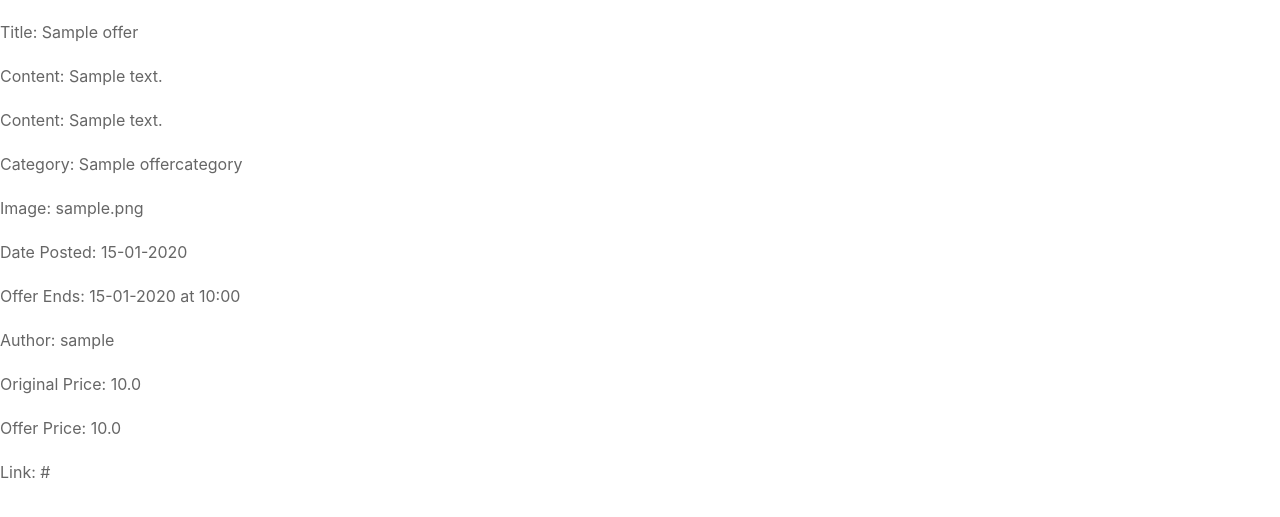
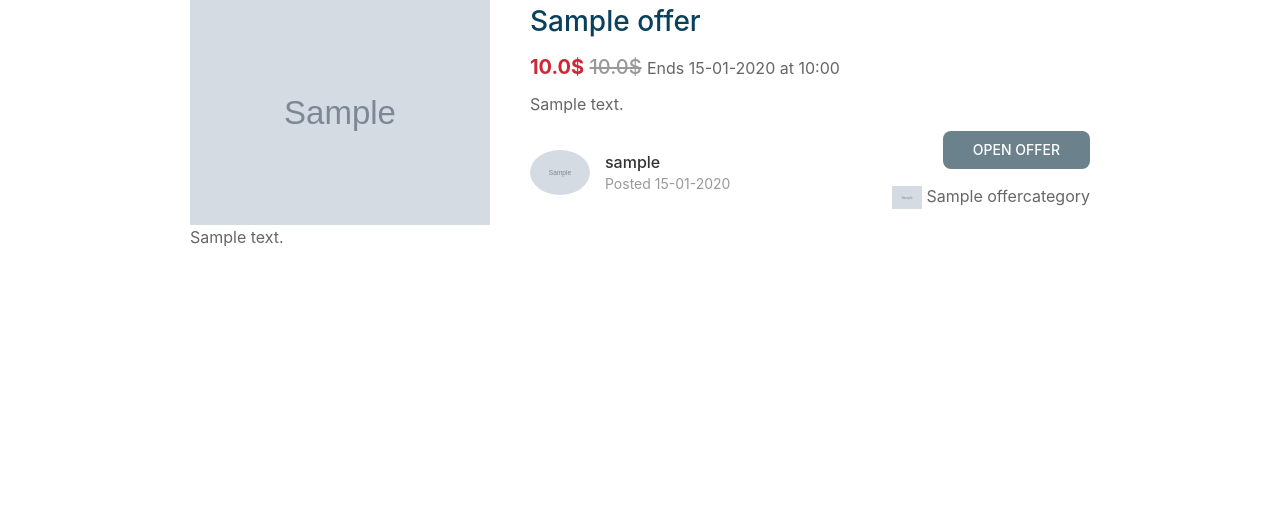
Before and after one commit to Notiooo/PawTravel, a Django app: page /offers/1/ in a window 1280 px wide. Shown: the top 517 px of the page. Run offline with Django 4.2, Linux system fonts and the light colour scheme; tables that the repository leaves empty hold one stand-in row (values such as "Sample post"); grey boxes marked "Sample" are stand-in pictures.

Commit message:
Add web design of detailed display of the offer - close #41

```diff
--- a/PawTravel/offers/templates/detailed_offer.html
+++ b/PawTravel/offers/templates/detailed_offer.html
@@ -1,15 +1,53 @@
 {% extends 'base.html' %}
 
 {% block content %}
-    <p>Title: {{ offer.title }}</p>
-    <p>Content: {{ offer.shortContent }}</p>
-    <p>Content: {{ offer.content|safe }}</p>
-    <p>Category: {{ offer.category }}</p>
-    <p>Image: {{ offer.image }}</p>
-    <p>Date Posted: {{ offer.datePosted|date:'d-m-Y' }}</p>
-    <p>Offer Ends: {{ offer.offerEnds|date:'d-m-Y' }} at {{ offer.offerEnds|date:'H:i' }}</p>
-    <p>Author: {{ offer.author }}</p>
-    <p>Original Price: {{ offer.originalPrice }}</p>
-    <p>Offer Price: {{ offer.offerPrice }}</p>
-    <p>Link: {{ offer.link }}</p>
+    <div class="uk-container uk-container-small">
+        <div class="uk-flex-center" uk-grid>
+            <!-- Image (left side)-->
+            <div>
+                <img src="{{ offer.image.url }}" class="uk-width-medium" alt="img">
+            </div>
+            <!-- Offer (right side) -->
+            <div class="uk-section-default uk-width-expand@s">
+                <div class="uk-margin-small pt-offer-title pt-color-darkblue">{{ offer.title }}</div>
+                <div class="uk-margin-small">
+                    <span class="pt-offer-discount">
+                        <span class="pt-color-red uk-text-bolder">{{ offer.offerPrice }}$</span>
+                        <s class="uk-text-muted">{{ offer.originalPrice }}$</s>
+                    </span>
+                    Ends {{ offer.offerEnds|date:'d-m-Y' }} at {{ offer.offerEnds|date:'H:i' }}
+                </div>
+                <div class="uk-text-justify">{{ offer.shortContent }}</div>
+                <div class="uk-flex-middle" uk-grid>
+                    <!-- Author -->
+                    <div class="uk-grid-small uk-flex-middle uk-margin-top" uk-grid>
+                        <div class="uk-width-auto">
+                            <img class="uk-comment-avatar uk-border-circle" src="{{ offer.author.avatar.url }}" width="60" height="60" alt="">
+                        </div>
+                        <div class="uk-width-expand">
+                            <h4 class="pt-offer-author-name uk-margin-remove"><a class="uk-link-reset" href="#">{{ offer.author }}</a></h4>
+                            <div class="uk-comment-meta uk-margin-remove-top">
+                                Posted {{ offer.datePosted|date:'d-m-Y' }}
+                            </div>
+                        </div>
+                    </div>
+                    <!-- Links & Category -->
+                    <div class="uk-grid-small uk-flex-middle uk-flex-right@m uk-width-expand@m" uk-grid>
+                        <div>
+                            <a href="{{ offer.link }}" target="_blank">
+                                <button class="uk-button pk-button-primary">Open offer</button>
+                            </a>
+                        </div>
+                        <div>
+                            <img src="{{ offer.category.iconImage.url }}" width="30" height="30" alt="img">
+                            {{ offer.category.name }}
+                        </div>
+                    </div>
+                </div>
+            </div>
+        </div>
+        <div>
+            <p>{{ offer.content|safe}}</p>
+        </div>
+    </div>
 {% endblock content %}
--- a/PawTravel/pawtravel-front/static/css/pawtravel.css
+++ b/PawTravel/pawtravel-front/static/css/pawtravel.css
@@ -23,6 +23,31 @@
 .pt-background-manhattan
 {
     background: #F1Bf98;
+}
+
+.pt-color-darkblue
+{
+    color: #08415C;
+}
+
+.pt-color-lightblue
+{
+    color: #6B818C;
+}
+
+.pt-color-red
+{
+    color: #CC2936;
+}
+
+.pt-color-white
+{
+    color: #EEE5E9;
+}
+
+.pt-color-manhattan
+{
+    color: #F1Bf98;
 }
 
 
@@ -127,3 +152,22 @@
   background-color: #f8f8f8!important;
   border-color: #e5e5e5!important;
 }
+
+/* ==== Offers ==== */
+.pt-offer-title
+{
+    font-weight: 500;
+    font-size: 28px;
+}
+
+.pt-offer-discount
+{
+    font-weight: 500;
+    font-size: 20px;
+}
+
+.pt-offer-author-name
+{
+    font-weight: 500;
+    font-size: 16px;
+}
```
